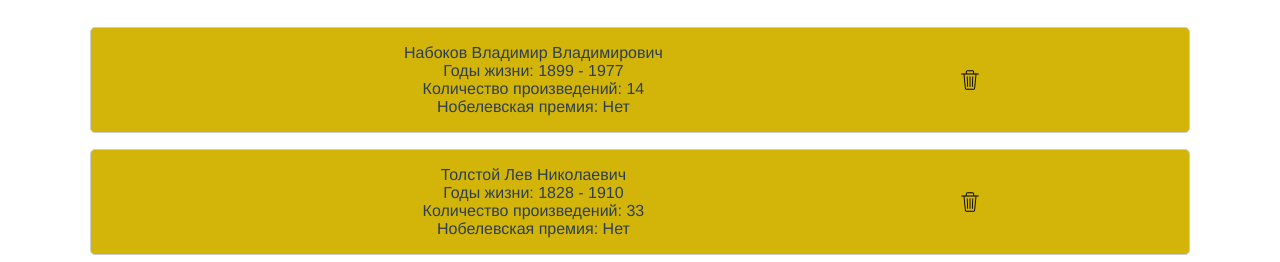
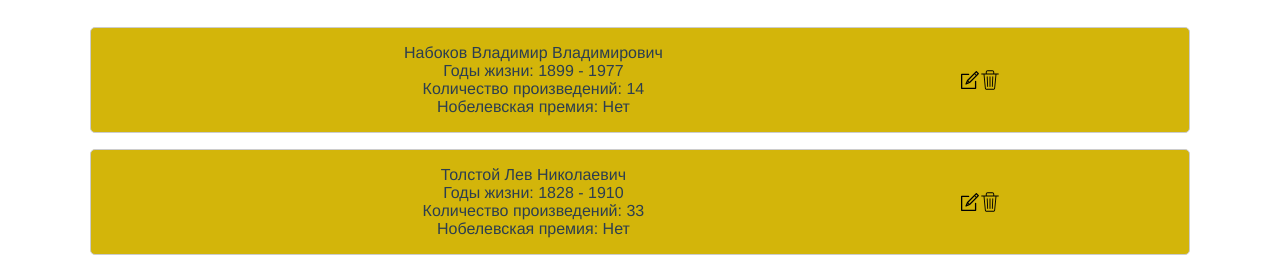
Before and after one commit to Nikita-Sherstnev/writers-vue-app, a Vue app: page /writers in a window 1280 px wide. Shown: the part 155-417 px from the top of the page. Built offline with nearby package versions, Linux system fonts and the light colour scheme.

Commit message:
Minor changes in view

```diff
--- a/src/views/WritersList.vue
+++ b/src/views/WritersList.vue
@@ -14,6 +14,7 @@
         ><span v-else>Нет</span><br />
       </div>
       <div class="control">
+        <img src="@/assets/update.svg" />
         <img @click="deleteWriter(writer.id)" src="@/assets/delete.svg" />
       </div>
     </div>
```
